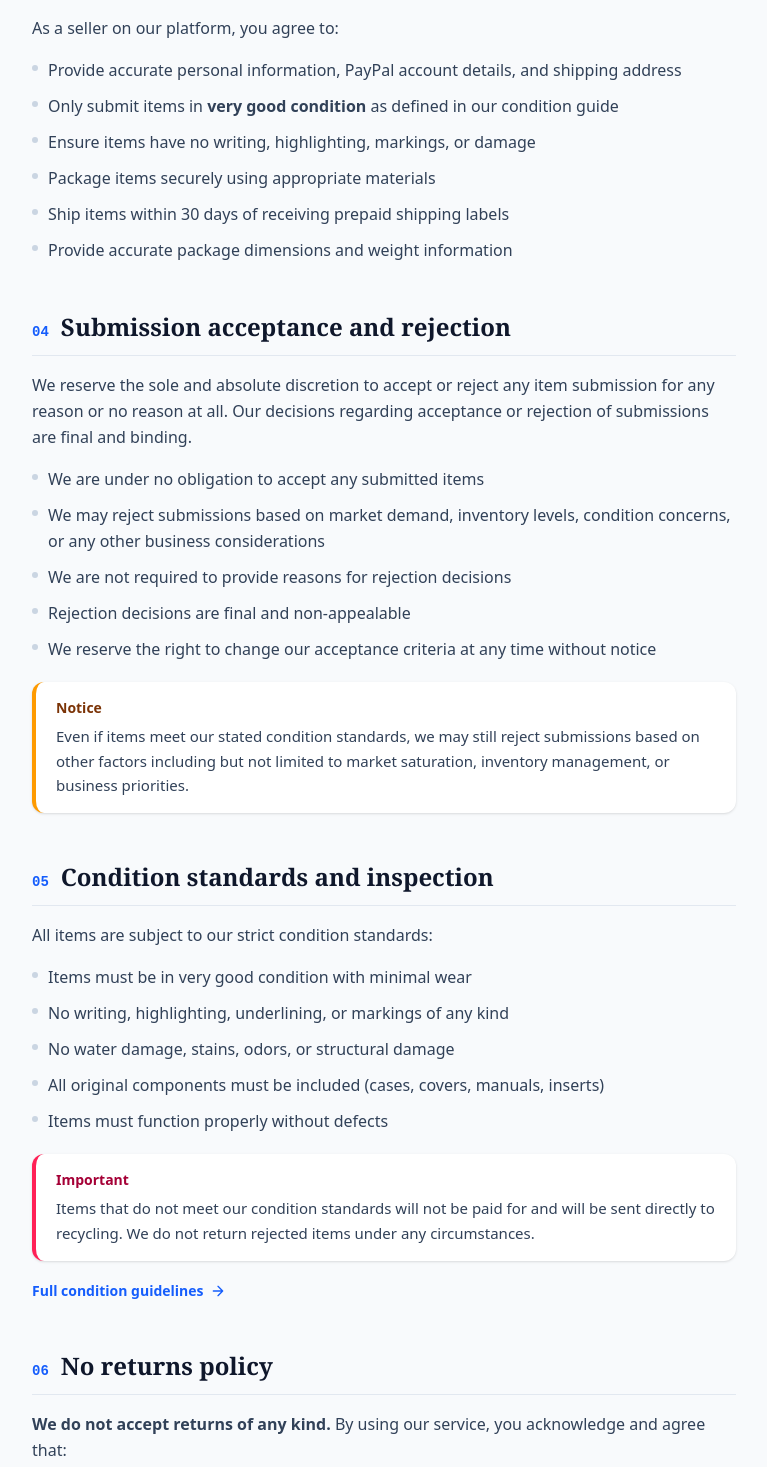
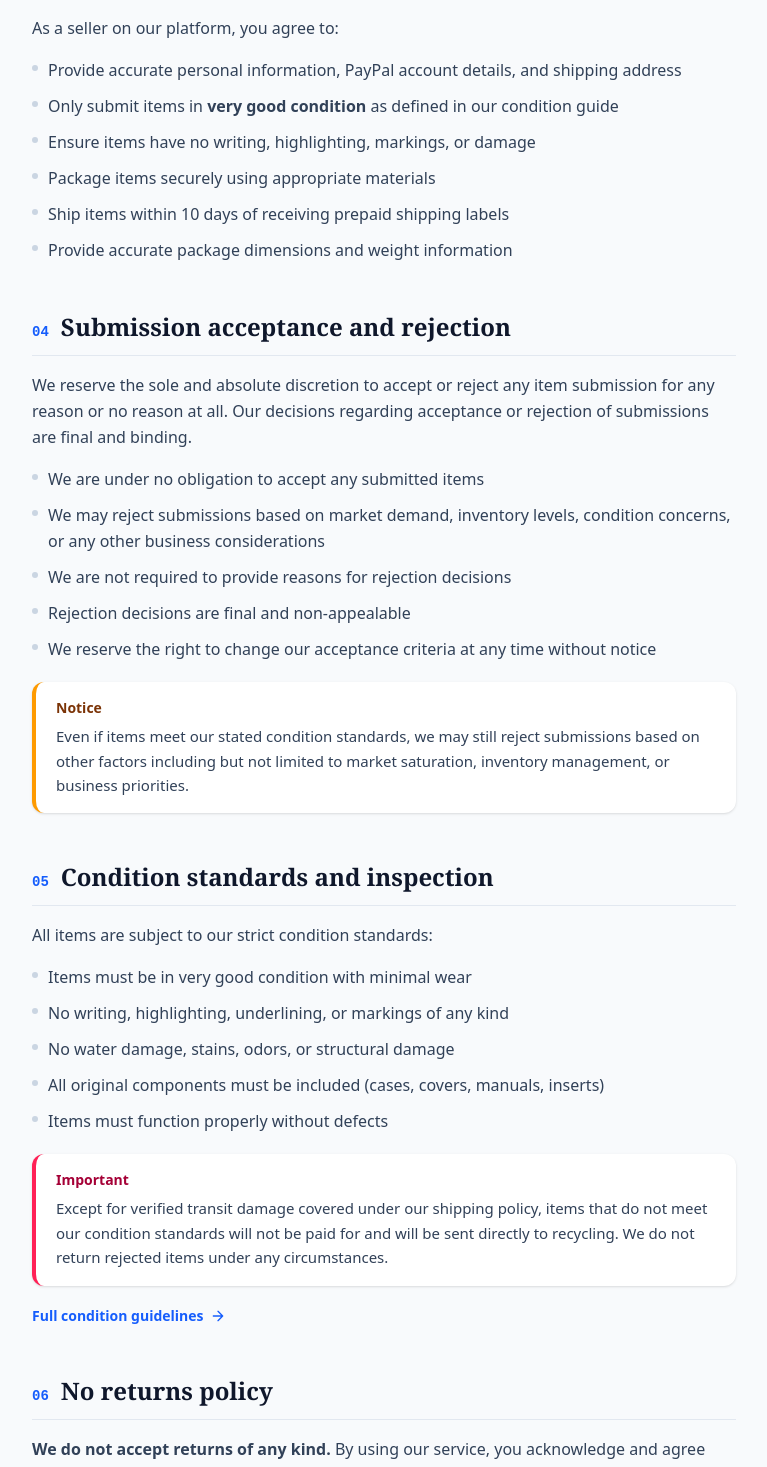
Before and after one commit to teskapnj/new-book-marketplace, a Next.js app: page /terms in a window 1280 px wide. Shown: the part 1450-2917 px from the top of the page, without its empty margins (256-1023 px from the left). Built offline with nearby package versions, Linux system fonts and the light colour scheme; no server answers.

Commit message:
Update shipping terms and loss policy

```diff
--- a/app/terms/page.tsx
+++ b/app/terms/page.tsx
@@ -173,7 +173,7 @@ export default function TermsPage() {
                 </>,
                 "Ensure items have no writing, highlighting, markings, or damage",
                 "Package items securely using appropriate materials",
-                "Ship items within 30 days of receiving prepaid shipping labels",
+                "Ship items within 10 days of receiving prepaid shipping labels",
                 "Provide accurate package dimensions and weight information",
               ]}
             />
@@ -217,8 +217,9 @@ export default function TermsPage() {
               ]}
             />
             <Callout tone="danger" label="Important">
-              Items that do not meet our condition standards will not be paid for and will be sent
-              directly to recycling. We do not return rejected items under any circumstances.
+            Except for verified transit damage covered under our shipping policy, items that do not
+meet our condition standards will not be paid for and will be sent directly to recycling.
+We do not return rejected items under any circumstances.
             </Callout>
             <Link
               href="/condition-guidelines"
```
